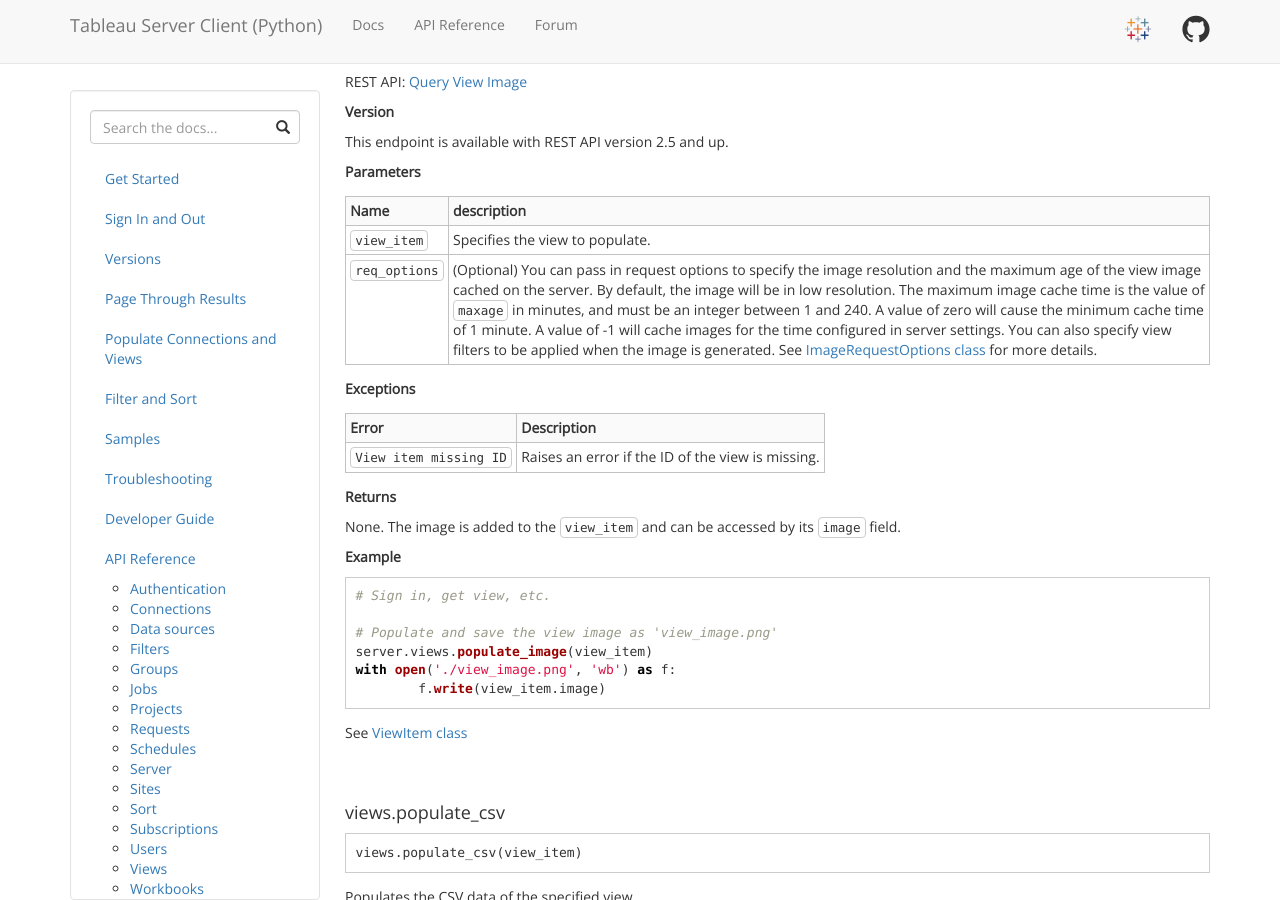
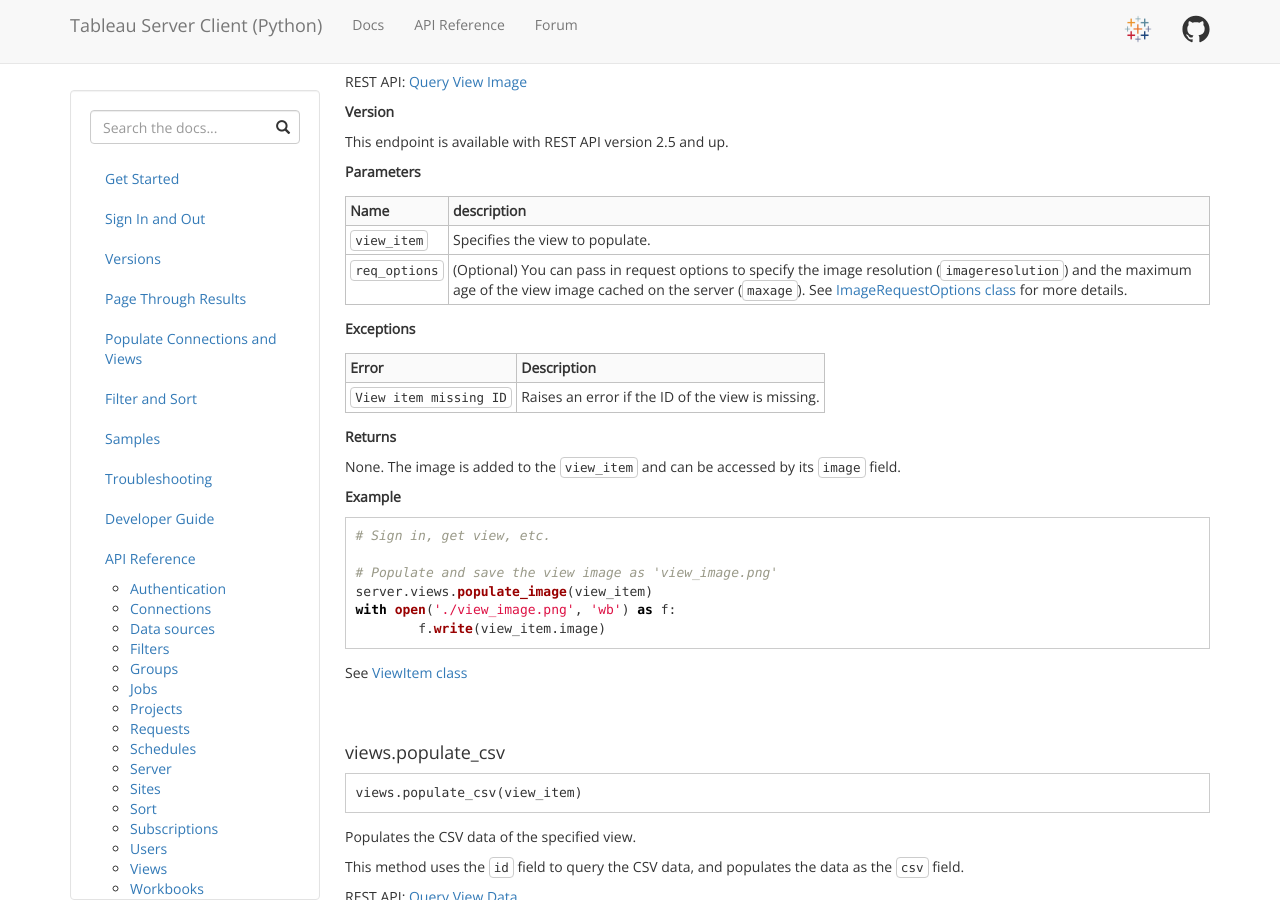
Before and after one commit to tableau/server-client-python, a Jekyll site: the page built from docs/api-ref.md, in a window 1280 px wide and 900 px high, scrolled down 58891 px. Built offline with Jekyll 4.4.1, drawn with Linux system fonts in a browser that asks for light colours; some of the changed text lies outside the part shown.

Commit message:
Simplify explanation of image request options

```diff
--- a/docs/api-ref.md
+++ b/docs/api-ref.md
@@ -1681,7 +1681,7 @@
 
 Name  |  Description
 :--- | :---
-`imageresolution` | The resolution of the view returned as an image. You set this option with the `Resolution` class. If unspecified, the `views.populate_image` method returns an image with standard resolution (the width of the returned image is 784 pixels). If you set this parameter value to high (`Resolution.High`), the width of the returned image is 1568 pixels. For both resolutions, the height varies to preserve the aspect ratio of the view.
+`imageresolution` | The resolution of the view returned as an image. If unspecified, the `views.populate_image` method returns an image with standard resolution (the width of the returned image is 784 pixels). If you set this parameter value to high (`Resolution.High`), the width of the returned image is 1568 pixels. For both resolutions, the height varies to preserve the aspect ratio of the view.
 `maxage` | Optional. The maximum number of minutes the image will be cached on the server before being refreshed. The value must be an integer between `1` and `240` minutes. `0` will be interpreted as 1 minute on server, as that is the shortest interval allowed. By default, `maxage` is set to `-1`, indicating the default behavior configured in server settings.
 
 **View Filters**
@@ -3318,7 +3318,7 @@
 Name | description
 :--- | :---
 `view_item` | Specifies the view to populate.
-`req_options` | (Optional) You can pass in request options to specify the image resolution and the maximum age of the view image cached on the server. By default, the image will be in low resolution. The maximum image cache time is the value of `maxage` in minutes, and must be an integer between 1 and 240. A value of zero will cause the minimum cache time of 1 minute. A value of -1 will cache images for the time configured in server settings. You can also specify view filters to be applied when the image is generated. See [ImageRequestOptions class](#imagerequestoptions-class) for more details.
+`req_options` | (Optional) You can pass in request options to specify the image resolution (`imageresolution`) and the maximum age of the view image cached on the server (`maxage`). See [ImageRequestOptions class](#imagerequestoptions-class) for more details.
 
 **Exceptions**
 
```
